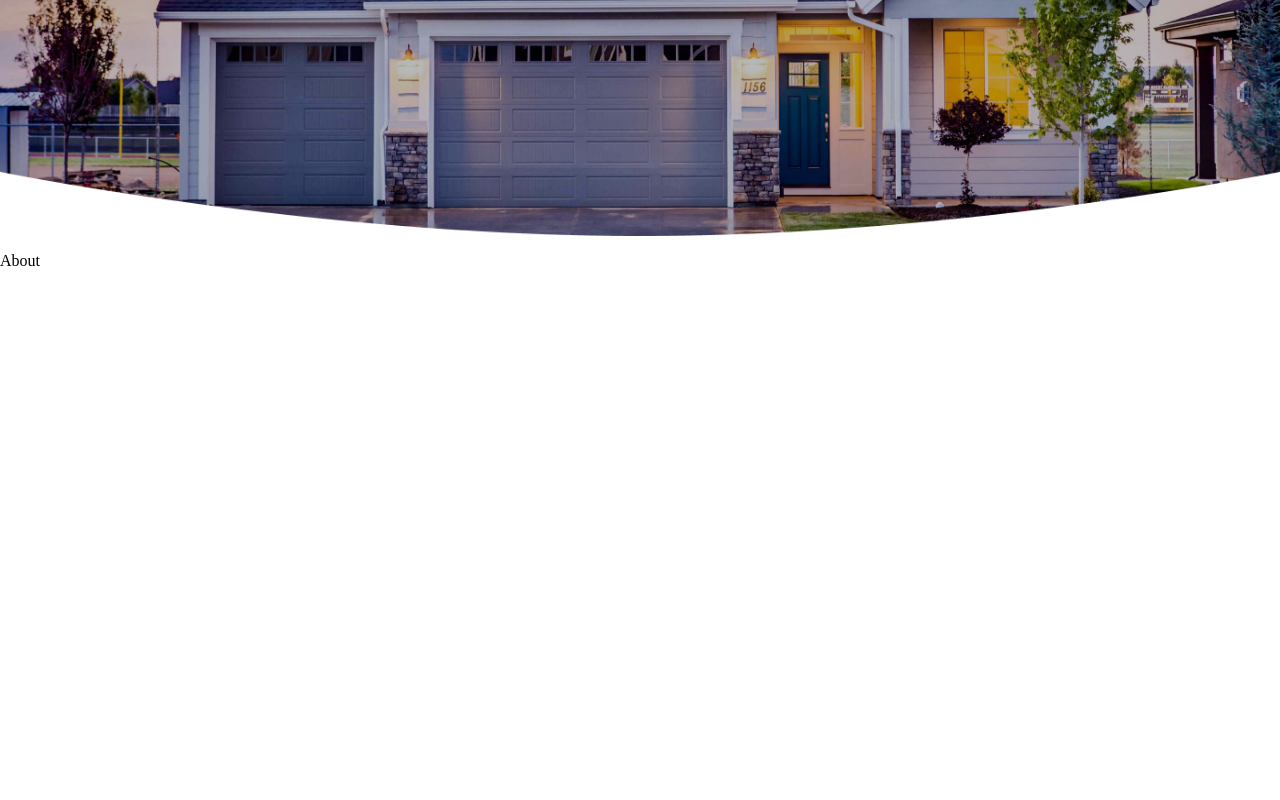
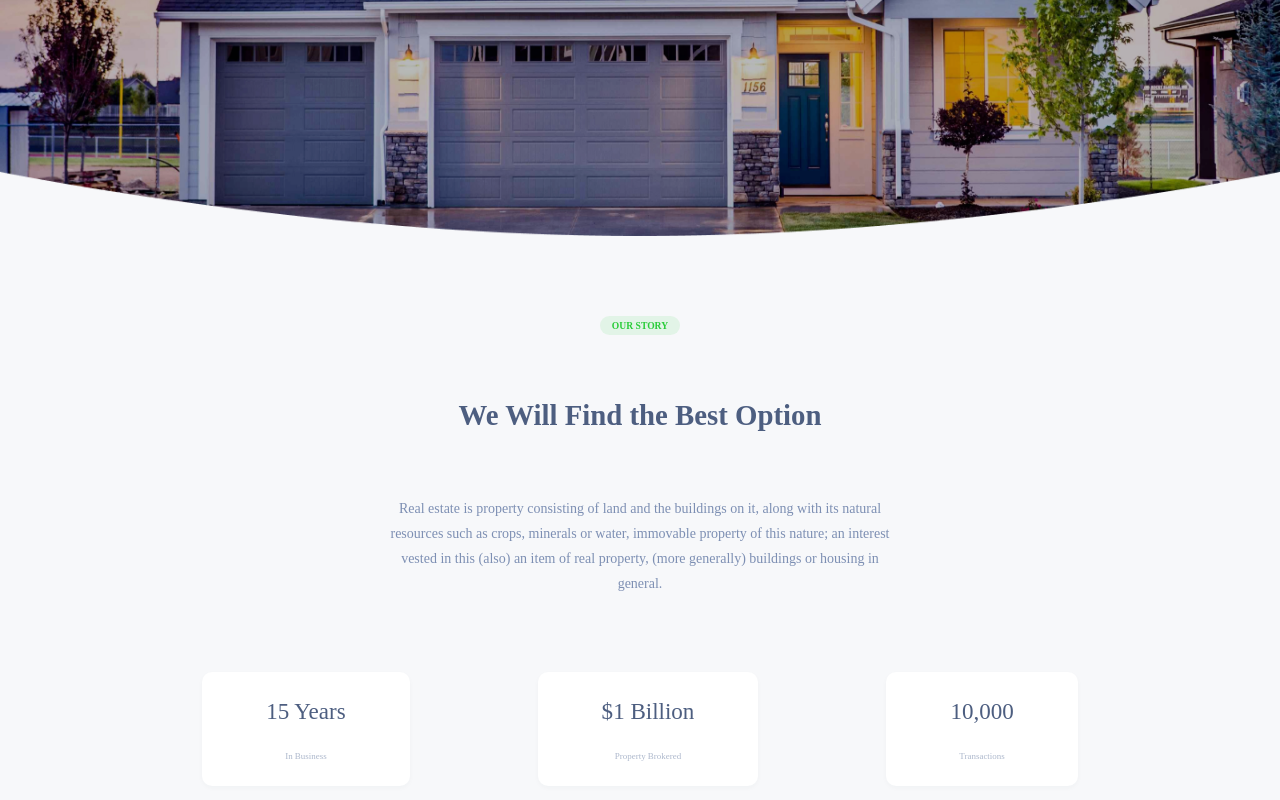
Before and after one commit to emily883/RealState, a React (Vite) app: page / in a window 1280 px wide. Shown: the part 548-1348 px from the top of the page. Built offline with nearby package versions, Linux system fonts and the light colour scheme.

Commit message:
About Done

```diff
--- a/_variables.scss
+++ b/_variables.scss
@@ -1,8 +1,16 @@
 // Colors
-
+$BackgroundColor: #f7f8fa;
 $ColorWhite: White;
 $ColorLBottom: #6b7a99;
 $ColorBottom: #ff6633;
+
+// Color Content
+// Color About
+$ColorAboutButton: #29cc39;
+$ColorAboutOurStoryBackground: #002881;
+$ColorAboutText: #4d5e80;
+$ColorAboutText2: #7d8fb3;
+$ColorAboutCards: #adb8cc;
 
 // Typografy
 
--- a/src/Layouts/Header/Header.module.scss
+++ b/src/Layouts/Header/Header.module.scss
@@ -46,7 +46,7 @@ $assetPath: '../../assets/';
 
 .RealEstateButton {
   background-color: v.$ColorBottom;
-  padding: 0.5vw;
+  padding: 0.5vw 1vw;
   box-shadow: 0px 60px 120px rgba(255, 102, 51, 0.3);
   border-radius: 15px;
   font-weight: 900;
@@ -82,3 +82,14 @@ $assetPath: '../../assets/';
     }
   }
 }
+
+.ShowMoreButton {
+  background-color: v.$ColorWhite;
+  display: none;
+  // justify-content: center;
+  // position: relative;
+
+  button {
+    padding: 2vw;
+  }
+}
--- a/src/Layouts/Header/Header.tsx
+++ b/src/Layouts/Header/Header.tsx
@@ -35,6 +35,9 @@ export default function Header() {
           </div>
         </div>
       </div>
+      <div className={style.ShowMoreButton}>
+        <button>Show More</button>
+      </div>
     </div>
   );
 }
--- a/src/components/About/About.module.scss
+++ b/src/components/About/About.module.scss
@@ -0,0 +1,106 @@
+@use '../../../variables' as v;
+@use '../../../mixing.scss' as m;
+@use 'sass:map';
+
+$small: map.get(v.$breakpoints, 'small');
+
+.AboutContainer {
+  display: flex;
+  flex-direction: column;
+  align-items: center;
+  text-align: center;
+}
+
+.OurStory {
+  // display: none;
+  color: v.$ColorAboutButton;
+  background: rgba(41, 204, 57, 0.1);
+  border-radius: 15px;
+  padding: 2.5vw 4vw 2.5vw 4vw;
+  margin: 10vw 0vw 10vw 0vw;
+  font-weight: 900;
+
+  @include m.break($small) {
+    padding: 0.3vw 0.9vw 0.3vw 0.9vw;
+    margin: 0vw 0vw 5vw 0vw;
+    font-size: 0.75vw;
+  }
+}
+
+.OurStoryBackground {
+  // position: absolute;
+  // left: 50%;
+  // transform: translateX(-50%);
+  // color: v.$ColorAboutOurStoryBackground;
+  // font-size: 8vw;
+  // font-weight: 900;
+  // opacity: 0.03;
+  display: none;
+}
+
+.AboutText {
+  color: v.$ColorAboutText;
+  font-weight: 700;
+  margin-bottom: 5vw;
+
+  @include m.break($small) {
+    font-size: 2.25vw;
+    // text-align: center;
+  }
+}
+
+.AboutText2 {
+  color: v.$ColorAboutText2;
+  font-weight: 500;
+  line-height: 25px;
+  font-size: 14px;
+  margin: 5vw 5vw 2vw 5vw;
+
+  @include m.break($small) {
+    width: 40vw;
+    margin: 0vw 0vw 2vw 0vw;
+  }
+}
+
+.YearsCard,
+.MoneyCard,
+.TransactionsCard {
+  background-color: v.$ColorWhite;
+  // background-color: red;
+  display: flex;
+  flex-direction: column;
+  color: v.$ColorAboutText;
+  padding: 10vw 15vw 5vw 15vw;
+  margin: 5vw;
+  box-shadow: 0px 2px 5px rgba(38, 51, 77, 0.03);
+  border-radius: 10px;
+
+  .secondspan {
+    color: v.$ColorAboutCards;
+    margin: 10vw 0vw 0vw 0vw;
+  }
+
+  @include m.break($small) {
+    // background-color: red;
+    padding: 2vw 5vw 2vw 5vw;
+    margin: 0vw 5vw 0vw 5vw;
+    font-size: 1.8vw;
+
+    .secondspan {
+      margin: 2vw 0vw 0vw 0vw;
+      font-size: 0.7vw;
+    }
+  }
+}
+
+.CardsInfo {
+  display: flex;
+  flex-direction: column;
+  margin: 10vw 0vw 0vw 0vw;
+
+  @include m.break($small) {
+    margin: 4vw 0vw 0vw 0vw;
+    flex-direction: row;
+    flex-wrap: wrap;
+  }
+}
--- a/src/components/About/About.tsx
+++ b/src/components/About/About.tsx
@@ -1,5 +1,41 @@
 import React from 'react';
+import style from './About.module.scss';
 
 export default function About() {
-  return <div>About</div>;
+  return (
+    <div className={style.AboutContainer}>
+      <div className={style.OurStory}>
+        <span>OUR STORY</span>
+      </div>
+      <div>
+        <span className={style.OurStoryBackground}>OUR STORY</span>
+        <div className={style.AboutText}>We Will Find the Best Option</div>
+      </div>
+      <div className={style.AboutText2}>
+        Real estate is property consisting of land and the buildings on it, along with its natural resources such as
+        crops, minerals or water, immovable property of this nature; an interest vested in this (also) an item of real
+        property, (more generally) buildings or housing in general.
+      </div>
+      <div className={style.CardsInfo}>
+        <div>
+          <div className={style.YearsCard}>
+            <span>15 Years</span>
+            <span className={style.secondspan}>In Business</span>
+          </div>
+        </div>
+        <div>
+          <div className={style.MoneyCard}>
+            <span>$1 Billion</span>
+            <span className={style.secondspan}>Property Brokered</span>
+          </div>
+        </div>
+        <div>
+          <div className={style.TransactionsCard}>
+            <span>10,000</span>
+            <span className={style.secondspan}>Transactions</span>
+          </div>
+        </div>
+      </div>
+    </div>
+  );
 }
--- /dev/null
+++ b/src/pages/Home/Home.module.scss
@@ -0,0 +1,14 @@
+@use '../../../variables' as v;
+
+.HomeContainer {
+  background-color: v.$BackgroundColor;
+  // funciona lptm
+}
+
+.HeaderContainer {
+  margin-bottom: 1vw;
+}
+
+.ContentComponent {
+  margin-top: 5vw;
+}
--- a/src/pages/Home/Home.tsx
+++ b/src/pages/Home/Home.tsx
@@ -1,12 +1,17 @@
 import React from 'react';
 import Content from '../../Layouts/Content/Content';
 import Header from '../../Layouts/Header/Header';
+import style from './Home.module.scss';
 
 export default function Home() {
   return (
-    <div>
-      <Header />
-      <Content />
+    <div className={style.HomeContainer}>
+      <div className={style.HeaderContainer}>
+        <Header />
+      </div>
+      <div className={style.ContentComponent}>
+        <Content />
+      </div>
     </div>
   );
 }
```
Also changed, not shown: src/pages/Home/Home.modules.sass (deleted).
